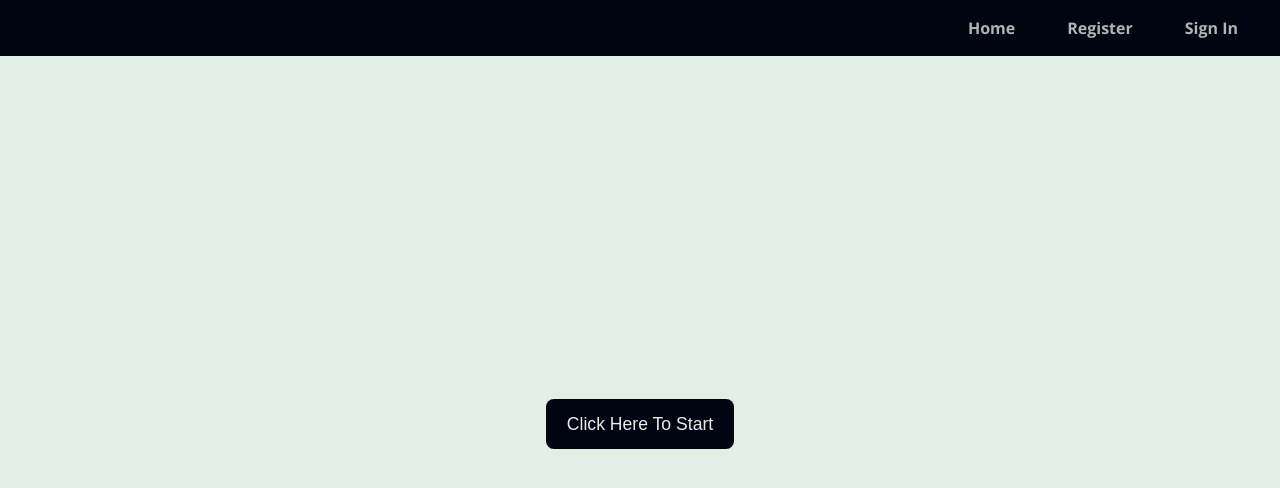
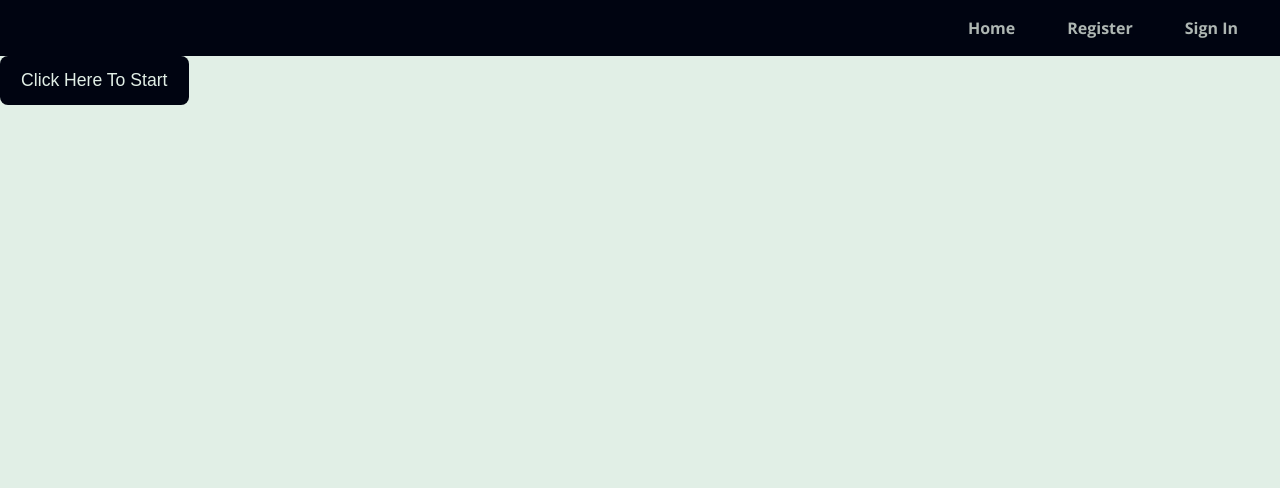
Before and after one commit to Mo0osa21/ConstructEdge-F, a React (Vite) app: page / in a window 1280 px wide. Shown: the top 488 px of the page. Built offline with nearby package versions, Linux system fonts and the light colour scheme.

Commit message:
offers are showing on Home page

```diff
--- a/src/pages/Home.jsx
+++ b/src/pages/Home.jsx
@@ -1,19 +1,20 @@
 import { useNavigate } from 'react-router-dom'
+import Offers from './Offers'
 
-
-const Home = ({user}) => {
-  let navigate = useNavigate()
+const Home = ({ user }) => {
+  const navigate = useNavigate();
 
   return (
-    <div className="home-container col">
-    {user ? ( // Check if user is logged in
+    <div className="home-container">
+      {user ? (
         <section className="welcome-user">
-          {/* Content for logged-in users */}
-          <h2>Welcome, {user.name}!</h2> {/* Display user's name */}
-          <p>Explore our products and services.</p>
-          {/* Add other content for logged-in users here */}
+          <h2>Welcome To Construction Edge</h2>
+          <p>Explore our products That they are on Offer</p>
+          <div className="offers-container"> {/* Container for Offers */}
+            <Offers user={user} />
+          </div>
         </section>
-      ) : ( // Content for non-logged-in users
+      ) : (
         <section className="welcome-signin">
           <button onClick={() => navigate('/signin')}>
             Click Here To Start
@@ -21,7 +22,7 @@ const Home = ({user}) => {
         </section>
       )}
     </div>
-  )
-}
+  );
+};
 
 export default Home
--- a/src/pages/Offers.jsx
+++ b/src/pages/Offers.jsx
@@ -2,7 +2,7 @@ import { useEffect, useState } from 'react'
 import { getProducts } from '../services/ProductServices'
 import { addToCart } from '../services/CartServices'
 import { useNavigate } from 'react-router-dom'//
-const Offers=()=>{
+const Offers=(user)=>{
   const [products, setProducts] = useState([])
   const [error, setError] = useState(null)
   // State for managing quantities
@@ -70,6 +70,7 @@ const Offers=()=>{
     }
   return(
     <div className="products-grid">
+
       {error && <p className="error-message">{error}</p>}
       {products.length > 0 ? (
         products.map((product) => (
@@ -109,8 +110,7 @@ const Offers=()=>{
             >
               Add to Cart
             </button>
-            {user?.isAdmin (
-              <>
+
                 <button onClick={() => navigate(`/edit-product/${product._id}`)}>
                   Edit
                 </button>
@@ -121,8 +121,8 @@ const Offers=()=>{
                 >
                   Delete Product
                 </button>
-              </>
-            )}
+
+
           </div>
         ))
       ) : (
```
